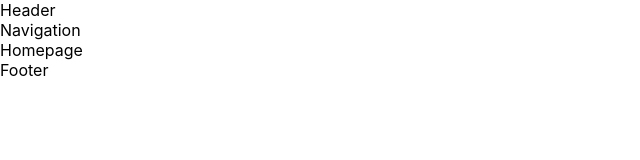
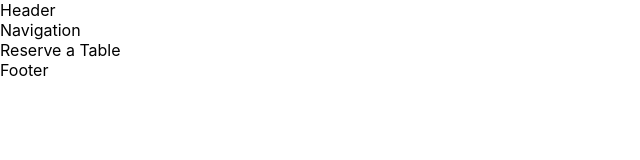
Before and after one commit to ZahraaAbas/little-lemon, a React (Create React App) app: page /booking in a window 1280 px wide. Shown: the top 160 px of the page, without its empty margins (0-640 px from the left). Built offline with nearby package versions, Linux system fonts and the light colour scheme.

Commit message:
Add React Router with Home and Booking pages

```diff
--- a/package.json
+++ b/package.json
@@ -9,6 +9,7 @@
     "@testing-library/user-event": "^13.5.0",
     "react": "^19.3.0",
     "react-dom": "^19.3.0",
+    "react-router-dom": "^6.30.6",
     "react-scripts": "5.0.1",
     "web-vitals": "^2.1.4"
   },
--- a/src/components/Main.js
+++ b/src/components/Main.js
@@ -1,7 +1,14 @@
+import { Routes, Route } from 'react-router-dom';
+import HomePage from '../pages/HomePage';
+import BookingPage from '../pages/BookingPage';
+
 function Main() {
   return (
     <main>
-      Homepage
+      <Routes>
+        <Route path="/" element={<HomePage />} />
+        <Route path="/booking" element={<BookingPage />} />
+      </Routes>
     </main>
   );
 }
--- a/src/index.js
+++ b/src/index.js
@@ -1,5 +1,6 @@
 import React from 'react';
 import ReactDOM from 'react-dom/client';
+import { BrowserRouter } from 'react-router-dom';
 import './index.css';
 import App from './App';
 import reportWebVitals from './reportWebVitals';
@@ -7,11 +8,10 @@
 const root = ReactDOM.createRoot(document.getElementById('root'));
 root.render(
   <React.StrictMode>
-    <App />
+    <BrowserRouter>
+      <App />
+    </BrowserRouter>
   </React.StrictMode>
 );
 
-// If you want to start measuring performance in your app, pass a function
-// to log results (for example: reportWebVitals(console.log))
-// or send to an analytics endpoint. Learn more: https://bit.ly/CRA-vitals
 reportWebVitals();
--- /dev/null
+++ b/src/pages/BookingPage.js
@@ -0,0 +1,9 @@
+function BookingPage() {
+  return (
+    <>
+      Reserve a Table
+    </>
+  );
+}
+
+export default BookingPage;
--- /dev/null
+++ b/src/pages/HomePage.js
@@ -0,0 +1,9 @@
+function HomePage() {
+  return (
+    <>
+      Homepage
+    </>
+  );
+}
+
+export default HomePage;
```
Also changed, not shown: 2 other files (tests, documents, lock files or other folders).
